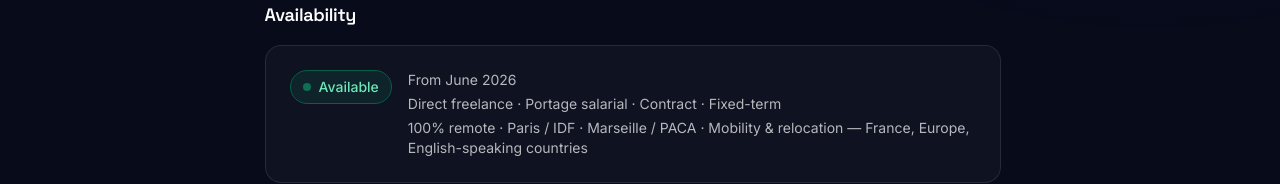
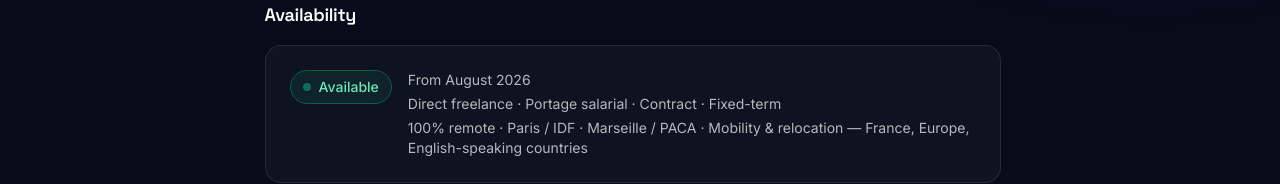
Before and after one commit to Aiyeesha/Aicha-Imene-DAHOUMANE-Portfolio.dev, a Next.js app: page /en/work-with-me in a window 1280 px wide. Shown: the part 397-581 px from the top of the page. Built offline with nearby package versions, Linux system fonts and the light colour scheme; no server answers.

Commit message:
feat: update consulting availability date from June to August 2026
All hero badge, FAQ, about, and work-with-me references updated
(EN + FR). Certification target dates in experience.tsx unchanged.

```diff
--- a/app/[locale]/work-with-me/page.tsx
+++ b/app/[locale]/work-with-me/page.tsx
@@ -58,7 +58,7 @@ type AvailabilityStatus = "open" | "limited" | "unavailable";
 
 const AVAILABILITY: { status: AvailabilityStatus; since: Record<"en" | "fr", string> } = {
   status: "open",
-  since: { en: "June 2026", fr: "Juin 2026" },
+  since: { en: "August 2026", fr: "Août 2026" },
 };
 
 // ── Page ──────────────────────────────────────────────────────────────────────
--- a/content/about.ts
+++ b/content/about.ts
@@ -50,7 +50,7 @@ export const aboutContent = {
       title: "Objectifs 2026",
       items: [
         "Obtenir les certifications Salesforce 2026 : ADM-201, App Builder, CPQ Admin, Marketing Cloud Engagement Admin",
-        "Lancer mon activité de consultante indépendante (portage salarial) à partir de juin 2026",
+        "Lancer mon activité de consultante indépendante (portage salarial) à partir d'août 2026",
         "Publier les premières versions de OrgDocs et SFRelease — deux SaaS dans l'écosystème Salesforce",
         "Contribuer activement à la communauté Salesforce : blog technique, Trailblazer Community, open source",
         "Développer une clientèle internationale (France, UK, marché européen en remote)"
@@ -109,7 +109,7 @@ export const aboutContent = {
       title: "2026 Goals",
       items: [
         "Obtain Salesforce certifications in 2026: ADM-201, App Builder, CPQ Admin, Marketing Cloud Engagement Admin",
-        "Launch independent consulting activity (portage salarial) from June 2026",
+        "Launch independent consulting activity (portage salarial) from August 2026",
         "Ship first versions of OrgDocs and SFRelease — two SaaS products in the Salesforce ecosystem",
         "Actively contribute to the Salesforce community: technical blog, Trailblazer Community, open source",
         "Build an international client base (France, UK, European market — remote)"
--- a/messages/en.json
+++ b/messages/en.json
@@ -36,7 +36,7 @@
     "proof1": "Security-first",
     "proof2": "Scalable by design",
     "proof3": "Documented & maintainable",
-    "availability": "CDI · Independent consulting from June 2026",
+    "availability": "CDI · Independent consulting from August 2026",
     "startHere": "Start here:",
     "switchToSalesforce": "View Salesforce profile →",
     "switchToItops": "View IT Ops profile →"
@@ -149,7 +149,7 @@
     "acceptPolicyAria": "I accept the privacy policy",
     "acceptPolicyPrefix": "I have read and accept the",
     "acceptPolicyLink": "privacy policy",
-    "availability": "CDI · Independent consulting from June 2026"
+    "availability": "CDI · Independent consulting from August 2026"
   },
   "blog": {
     "card_tutorials_kicker": "New",
@@ -289,7 +289,7 @@
     "p1_salesforce": "Salesforce developer & consultant: I design reliable, secure, maintainable solutions with a strong focus on user experience and delivery quality.",
     "p2_salesforce": "I work with Apex, Flows, data models, security (permission sets, sharing), and CI/CD pipelines (Salesforce CLI, GitHub Actions) to ship cleanly to production.",
     "p3_salesforce": "My systems & DevOps background helps me approach Salesforce with an operations mindset: observability, risk management, documentation, and automation—so solutions stay robust over time.",
-    "p4_salesforce": "Full-time Salesforce Developer at LD Digitales since October 2025, with 2 years of production Salesforce experience. In parallel: building two Salesforce SaaS products (OrgDocs and SFRelease) and launching an independent consulting practice (portage salarial) from June 2026.",
+    "p4_salesforce": "Full-time Salesforce Developer at LD Digitales since October 2025, with 2 years of production Salesforce experience. In parallel: building two Salesforce SaaS products (OrgDocs and SFRelease) and launching an independent consulting practice (portage salarial) from August 2026.",
     "p1_itops": "IT Ops & DevOps: I help teams design, maintain, and secure resilient infrastructure, with pragmatic operations processes (runbooks, monitoring, remediation).",
     "p2_itops": "I implement operations standards: actionable monitoring/alerting, noise reduction, escalation procedures, documentation, and automation (scripts, jobs, playbooks).",
     "p3_itops": "I pay close attention to security and continuity: backups, hardening, access management, and change practices to reduce incidents.",
@@ -297,7 +297,7 @@
     "goals2026Title": "2026 Goals",
     "goals2026Salesforce": [
       "Obtain Salesforce certifications in 2026: ADM-201, App Builder, CPQ Admin, Marketing Cloud Engagement Admin",
-      "Launch independent consulting activity (portage salarial) from June 2026",
+      "Launch independent consulting activity (portage salarial) from August 2026",
       "Ship first versions of OrgDocs and SFRelease — two SaaS products in the Salesforce ecosystem",
       "Actively contribute to the Salesforce community: technical blog, Trailblazer Community, open source",
       "Build an international client base (France, UK, European market — remote)"
@@ -319,9 +319,9 @@
     "rolesValueSalesforce": "Salesforce Developer · Salesforce Admin · Salesforce Consultant · IT Consultant",
     "rolesValueItops": "Systems & Network Admin · DevOps · IT Consultant",
     "availabilityLabel": "Availability",
-    "availabilityValue": "CDI at LD Digitales · Consulting from June 2026",
+    "availabilityValue": "CDI at LD Digitales · Consulting from August 2026",
     "goalLabel": "Goal",
-    "goalValue": "Deepen Salesforce expertise in my current CDI (LD Digitales), complete 2026 certifications, and launch independent consulting (portage salarial) from June 2026.",
+    "goalValue": "Deepen Salesforce expertise in my current CDI (LD Digitales), complete 2026 certifications, and launch independent consulting (portage salarial) from August 2026.",
     "focusLabel": "Focus",
     "focusValueSalesforce": "Apex · Flows · CI/CD · Quality · Security",
     "focusValueItOps": "Monitoring · Runbooks · Automation · Security",
@@ -365,7 +365,7 @@
     "items": [
       {
         "q": "Are you available immediately?",
-        "a": "I'm currently in a permanent role (CDI) at LD Digitales since Oct. 2025. I'm launching independent consulting (portage salarial) from June 2026. In the meantime, I'm open to occasional projects or complementary missions depending on availability."
+        "a": "I'm currently in a permanent role (CDI) at LD Digitales since Oct. 2025. I'm launching independent consulting (portage salarial) from August 2026. In the meantime, I'm open to occasional projects or complementary missions depending on availability."
       },
       {
         "q": "Do you work remotely?",
@@ -395,12 +395,12 @@
     "helpBody": "If you encounter a barrier while navigating this website — element not reachable by keyboard, missing image alternative, insufficient contrast, or any other difficulty — please report it by specifying the URL of the page and the nature of the problem. Contact: via the contact form or by email."
   },
   "availModal": {
-    "badge": "CDI · Independent consulting from June 2026",
+    "badge": "CDI · Independent consulting from August 2026",
     "title": "My availability",
     "delay": "Current status",
     "delayValue": "CDI at LD Digitales since Oct. 2025",
     "contracts": "Next step",
-    "contractValues": "Consulting / portage salarial from June 2026",
+    "contractValues": "Consulting / portage salarial from August 2026",
     "workMode": "Work modes",
     "workModeValues": "Hybrid · On-site · Full remote",
     "sector": "Sectors",
```
Also changed, not shown: messages/fr.json (+9 -9 lines).
